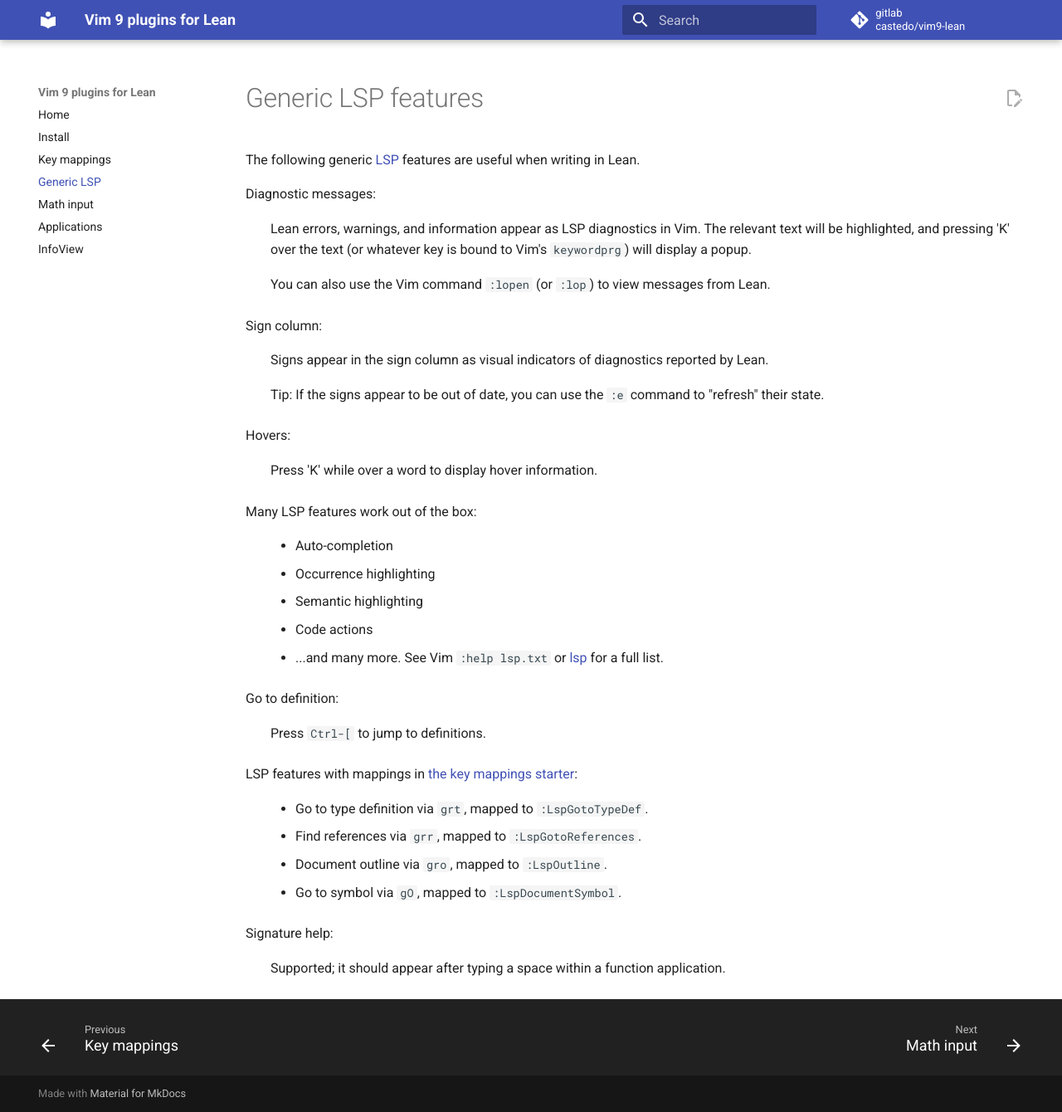
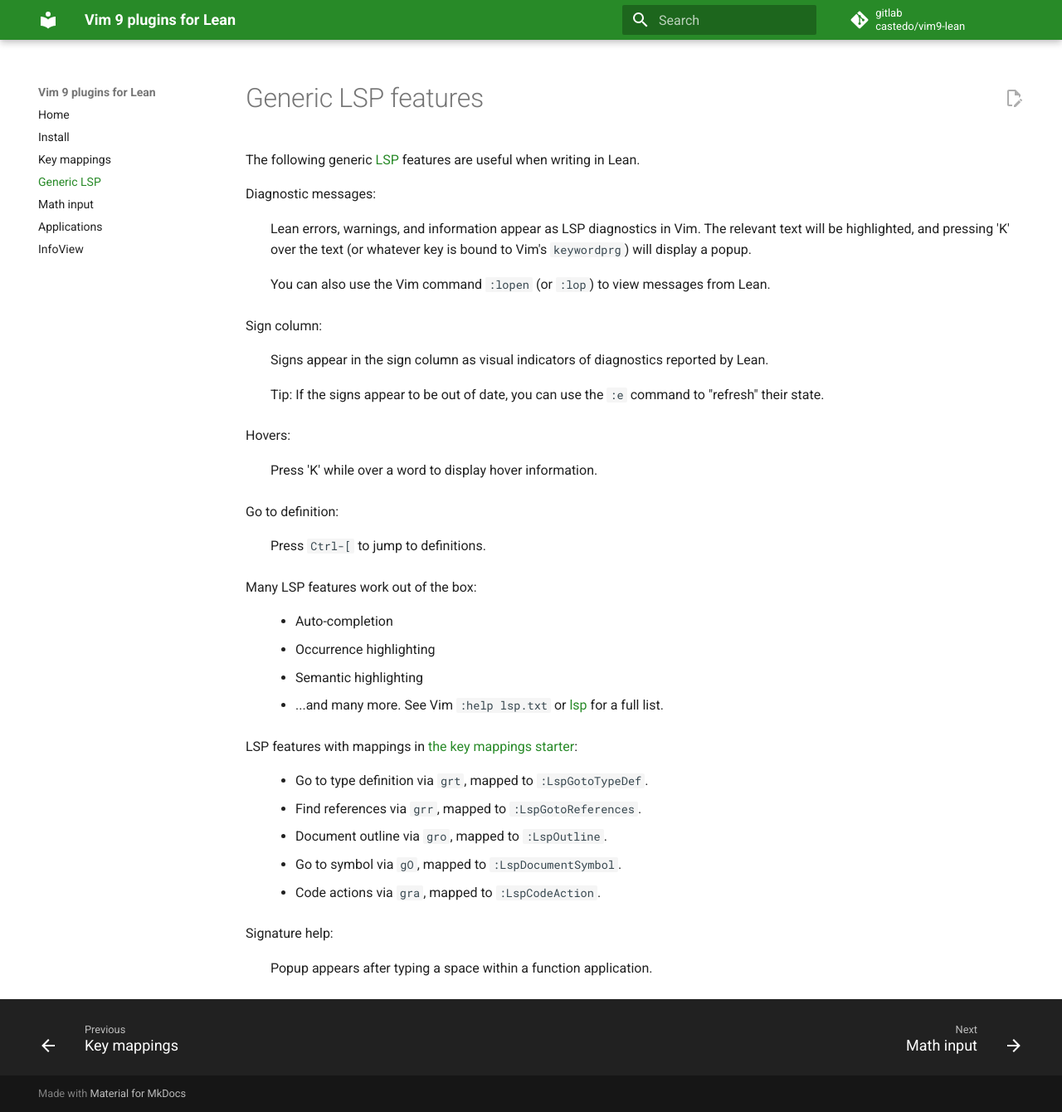
Before and after one commit to castedo/vim9-lean, an MkDocs documentation site: the page built from docs/lsp.md, in a window 1280 px wide and 1340 px high. Shown: the whole window at 83% size. Built offline with MkDocs 1.6.1 and Material for MkDocs 9.7.7, drawn with Linux system fonts in a browser that asks for light colours; comment, search, counter and statistics services are not loaded.

Commit message:
add code action key map; reg with lean-tui if find

```diff
--- a/docs/lsp.md
+++ b/docs/lsp.md
@@ -21,26 +21,22 @@ Sign column:
 Hovers:
 :   Press 'K' while over a word to display hover information.
 
+Go to definition:
+:   Press `Ctrl-[` to jump to definitions.
 
 Many LSP features work out of the box:
 :   * Auto-completion
     * Occurrence highlighting
     * Semantic highlighting
-    * Code actions
     * ...and many more. See Vim `:help lsp.txt` or
       [lsp](https://github.com/yegappan/lsp) for a full list.
-
-
-Go to definition:
-:   Press `Ctrl-[` to jump to definitions.
-
 
 LSP features with mappings in [the key mappings starter](key-mappings.md):
 :   * Go to type definition via `grt`, mapped to `:LspGotoTypeDef`.
     * Find references via `grr`, mapped to `:LspGotoReferences`.
     * Document outline via `gro`, mapped to `:LspOutline`.
     * Go to symbol via `gO`, mapped to `:LspDocumentSymbol`.
-
+    * Code actions via `gra`, mapped to `:LspCodeAction`.
 
 Signature help:
-:   Supported; it should appear after typing a space within a function application.
+:   Popup appears after typing a space within a function application.
--- /dev/null
+++ b/docs/style/extra.css
@@ -0,0 +1,5 @@
+:root {
+  --md-primary-fg-color: hsl(120deg 55% 35%);
+  --md-primary-fg-color--light: hsl(1209deg 50% 45%);
+  --md-primary-fg-color--dark: hsl(120deg 60% 30%);
+}
--- a/mkdocs.yml
+++ b/mkdocs.yml
@@ -11,6 +11,8 @@ theme:
     - navigation.footer
     - navigation.top
     - navigation.tracking
+extra_css:
+  - style/extra.css
 markdown_extensions:
   - admonition
   - attr_list
```
Also changed, not shown: docs/index.md (+1 -1 lines), 2 other files.
